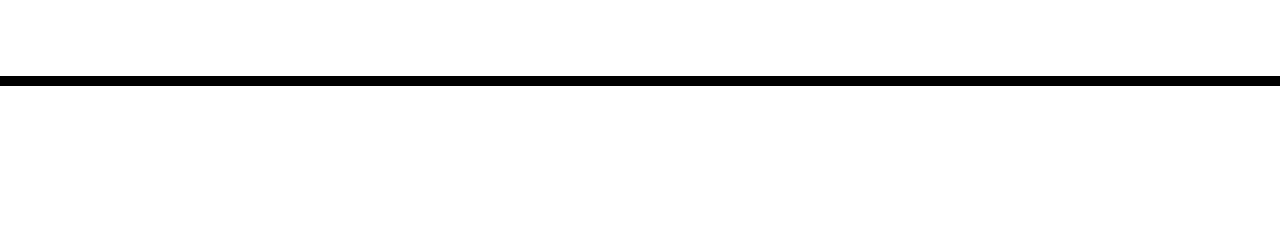
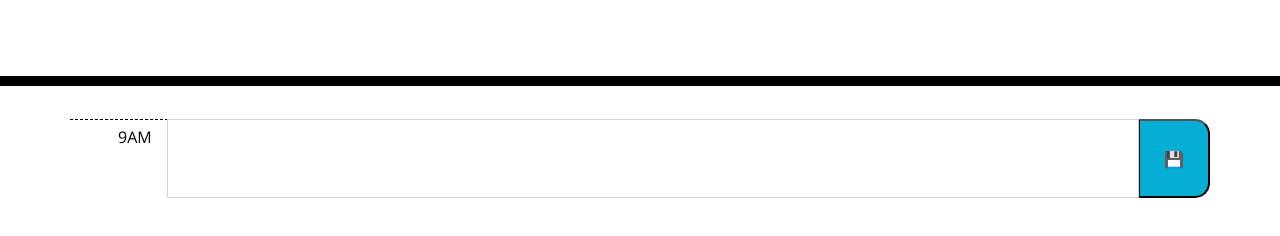
Before and after one commit to tannerkothlow/work-day-scheduler, a plain HTML site: page index.html in a window 1280 px wide. Shown: the part 182-418 px from the top of the page. Drawn offline with nearby package versions, Linux system fonts and the light colour scheme.

Commit message:
Basic text entry established

```diff
--- a/assets/css/style.css
+++ b/assets/css/style.css
@@ -34,12 +34,19 @@ textarea {
   white-space: pre-wrap;
   height: 80px;
   border-top: 1px solid white;
+  flex-wrap: nowrap;
 }
 
 .hour {
   background-color: #ffffff;
   color: #000000;
+  border: 0px;
+  border-radius: 0px;
   border-top: 1px dashed #000000;
+}
+
+.form-control {
+  border-radius: 0px;
 }
 
 .past {
--- /dev/null
+++ b/assets/js/script.js
@@ -0,0 +1,4 @@
+//Button
+$(".saveBtn").click(function() {
+    console.log("Big log");
+});
--- a/index.html
+++ b/index.html
@@ -28,11 +28,26 @@
       <p class="lead">A simple calendar app for scheduling your work day</p>
       <p id="currentDay" class="lead"></p>
     </header>
+
     <div class="container">
-      <!-- Timeblocks go here -->
+
+      <!-- TIMEBLOCK-->
+      <div class="row">
+      <div class="input-group">
+        <div class="input-group-prepend">
+          <span class="input-group-text hour pt-1 pr-3 pb-5 pl-5 align-content-start">9AM</span>
+        </div>
+        <textarea class="form-control" aria-label="9AM"></textarea>
+      </div>
+      <!-- Button -->
+        <button class="saveBtn px-4">💾</button>
+      </div>
+      <!-- ---- -->
+
     </div>
 
     <script src="https://cdnjs.cloudflare.com/ajax/libs/jquery/3.2.1/jquery.min.js"></script>
     <script src="https://cdnjs.cloudflare.com/ajax/libs/moment.js/2.24.0/moment.min.js"></script>
+    <script src="./assets/js/script.js"></script>
   </body>
 </html>
```
